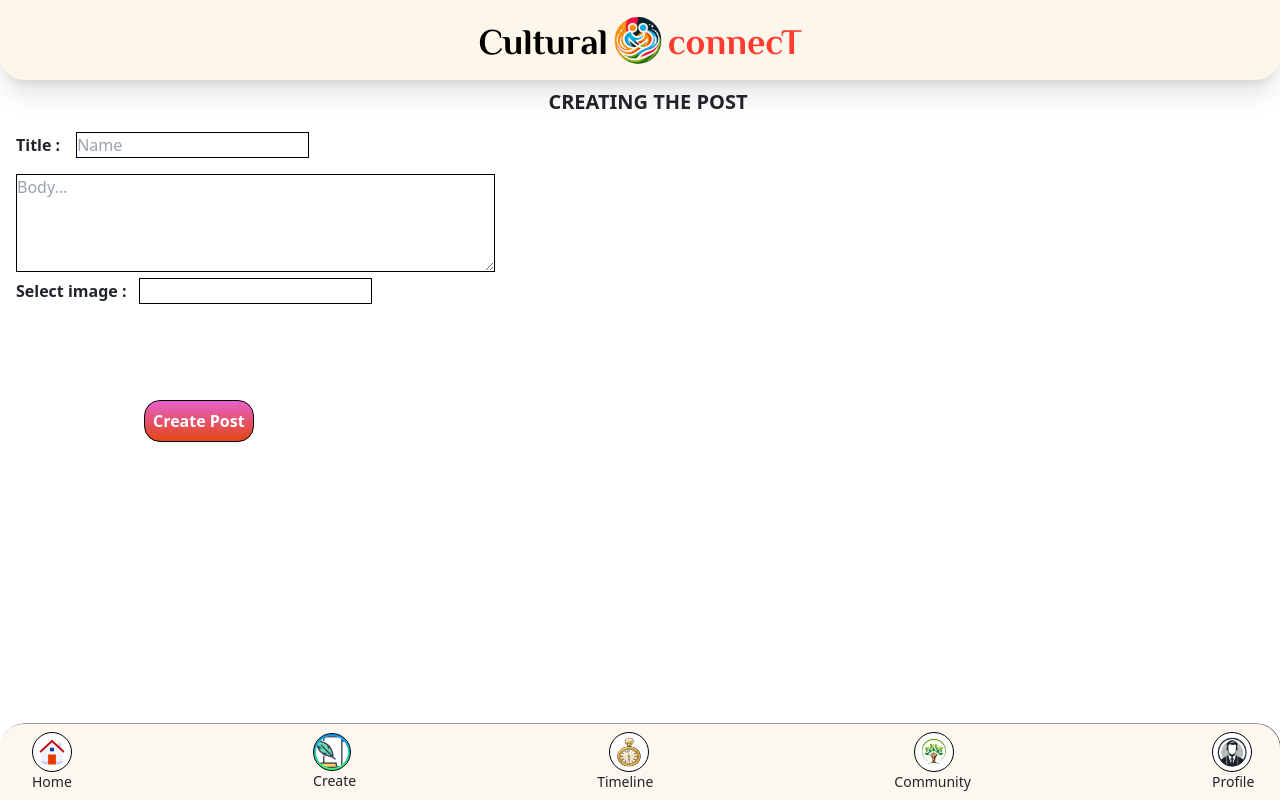
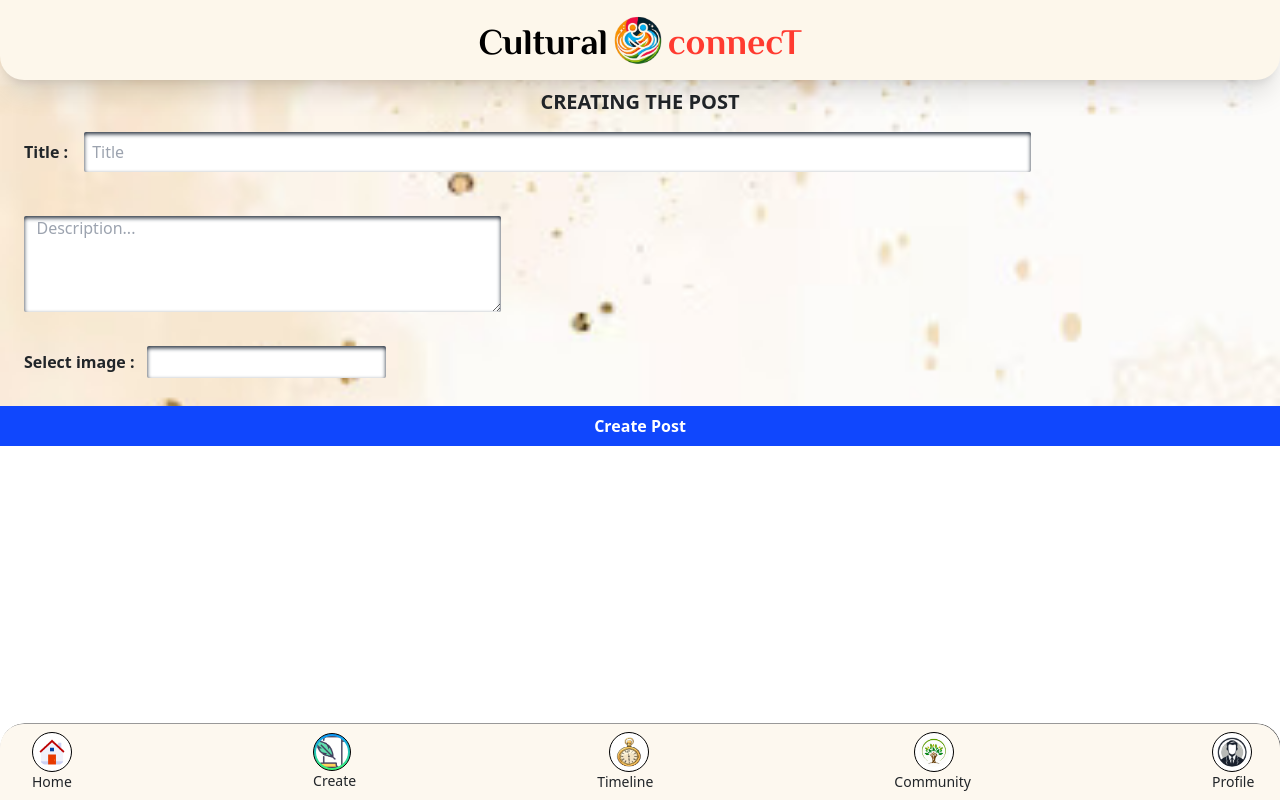
Before and after one commit to iamabhi747/cultural-connect, a React (Create React App) app: page /create in a window 1280 px wide. Built offline with nearby package versions, Linux system fonts and the light colour scheme.

Commit message:
create page frontend updated

```diff
--- a/src/App.js
+++ b/src/App.js
@@ -54,6 +54,7 @@ import Community from './components/Community/Community'
 import CommunityProfile from './components/Community/CommunityProfile'
 import Create from './components/Create/Create'
 import background2 from './components/background2.jpg'
+import background4 from './components/background4.jpg'
 
 
 export default function App() {
@@ -67,14 +68,19 @@ export default function App() {
           backgroundSize: 'cover'
         }
       }>
-      <Navbar/>
-      <Post/>
-      <Footer/>
+        <Navbar />
+        <Post />
+        <Footer />
       </div>
     },
     {
       path: "/create",
-      element: <><Navbar/> <Create/> <Footer/></>,
+      element: <div style={
+        {
+          backgroundImage: `url(${background4})`,
+          backgroundSize: 'cover'
+        }
+      }><Navbar /> <Create /> <Footer /></div>,
     },
     {
       path: "/timeline",
@@ -82,9 +88,9 @@ export default function App() {
         {
           backgroundImage: `url(${background2})`,
           backgroundSize: 'cover',
-          height : '100vh'
+          height: '100vh'
         }
-      }><Navbar/> <Timelinee/> <Footer/></div>,
+      }><Navbar /> <Timelinee /> <Footer /></div>,
     },
     {
       path: "/community",
@@ -92,22 +98,22 @@ export default function App() {
         {
           backgroundImage: `url(${background2})`,
           backgroundSize: 'cover',
-          height : '100vh'
+          height: '100vh'
         }
-      }><Navbar/> <Community/> <Footer/></div>,
+      }><Navbar /> <Community /> <Footer /></div>,
     },
     {
       path: "/profile",
-      element: <><Navbar/> <Profile/> <Footer/></>,
+      element: <><Navbar /> <Profile /> <Footer /></>,
     },
     {
       path: '/communityProfile',
-      element: <div><Navbar/> <CommunityProfile/> <Footer/></div>,
+      element: <div><Navbar /> <CommunityProfile /> <Footer /></div>,
     }
   ]);
   return (
     <>
-        <RouterProvider router={router} />
+      <RouterProvider router={router} />
     </>
   )
 }
--- a/src/components/Create/Create.js
+++ b/src/components/Create/Create.js
@@ -32,8 +32,8 @@ function Create() {
   const useHandleChange = (e) => {
     console.log(e);
     const parent = e.target.parentElement;
-    const title  = parent.title.value;
-    const body   = parent.body.value;
+    const title = parent.title.value;
+    const body = parent.body.value;
     const imgurl = parent.imgurl.value;
 
     console.log(title, body, imgurl);
@@ -50,22 +50,20 @@ function Create() {
   }
 
   return (
-    <>
-    <div className='ml-4'>
-    <h1 className='text-center text-xl mt-2 font-bold'>CREATING THE POST</h1>
-    <form onSubmit={createPost}>
-      <label className='font-bold'>Title :</label>
-      <input type="text" name='title' required className='border-black m-3  border-1'  placeholder='Name' onChange={useHandleChange}  /> <br />
+    <div >
+      <h1 className='text-center text-xl mt-2 font-bold '>CREATING THE POST</h1>
+      <form className='flex-col justify-center items-center space-y-7'>
+        <label className='font-bold ml-6'>Title :</label>
+        <input type="text" required className=' m-3 rounded-sm p-2  shadow-inner shadow-gray-800 w-[74%]' placeholder='Title' /> <br />
 
-      <textarea rows="4" className='border-1 border-black' cols="50" name="body"  placeholder='Body...' onChange={useHandleChange} ></textarea> <br />
+        <textarea rows="4" className=' ml-6 shadow-inner shadow-gray-800  rounded-sm' cols="50" name="comment" form="usrform" placeholder='   Description...'></textarea> <br />
 
-      <label className='mr-3 font-bold'>Select image :</label>
-      <input required type="url" id="img" name="imgurl" multiple className='border-1 border-black' onChange={useHandleChange}/> <br />
-      <button className='p-2 border-1 border-black bg-gradient-to-b from-[#e760cc] to-[#e34611] cursor-pointer rounded-2xl mt-[6rem] mb-2 ml-32 font-bold text-white  bg-slate-300' type="submit" >Create Post </button>
+        <label htmlFor="img" className='mr-3 font-bold ml-6'>Select image :</label>
+        <input required type="url" id="img" name="img" multiple className=' p-1 rounded-sm  shadow-inner shadow-gray-800' /> <br />
+        <input className='p-2  bg-[#1047fd]  cursor-pointer  w-[100%] font-bold text-white ' value={'Create Post'} type="submit" />
 
-    </form>
+      </form>
     </div>
-    </>
   )
 }
 
```
Also changed, not shown: src/components/background4.jpg (added).
